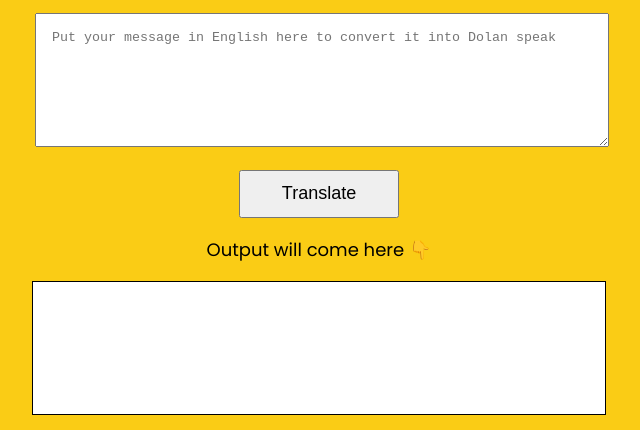
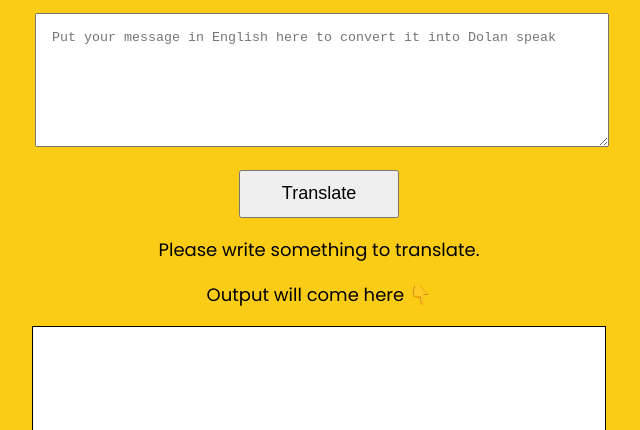
Before and after one commit to ashwinib935/dolan-duck-speak, a plain HTML site: page index.html in a window 1280 px wide. Both pictures are taken after a click on the button "Translate". Shown: the part 118-548 px from the top of the page, without its empty margins (321-961 px from the left). Drawn offline with Linux system fonts and the light colour scheme; no server answers.

Commit message:
fix : empty value

```diff
--- a/app.js
+++ b/app.js
@@ -1,6 +1,7 @@
 var txt_input = document.querySelector("#txt-input");
 var btn_translate = document.querySelector("#btn-translate");
 var outputDiv = document.querySelector("#output");
+var message = document.querySelector("#message");
 
 var serverURL = "https://api.funtranslations.com/translate/dolan.json";
 
@@ -19,12 +20,16 @@ function errorHandler(error) {
 
 
 function clickEventHandler() {
-    console.log("Clicked");
     var input_text = txt_input.value;
-    fetch(getTranslatedURL(input_text))
-        .then(response => response.json())
-        .then(json => {
-            outputDiv.innerText = json.contents.translated;
-        }).catch(errorHandler);
-
+    if (input_text) {
+        message.style.display = "none";
+        fetch(getTranslatedURL(input_text))
+            .then(response => response.json())
+            .then(json => {
+                outputDiv.innerText = json.contents.translated;
+            }).catch(errorHandler);
+    } else {
+        message.style.display = "block";
+        message.innerText = "Please write something to translate."
+    }
 }
--- a/index.html
+++ b/index.html
@@ -21,6 +21,7 @@
         <textarea id="txt-input"
             placeholder="Put your message in English here to convert it into Dolan speak"></textarea>
         <button id="btn-translate">Translate</button>
+        <p id="message"></p>
         <div class="div-translated">
             <p>Output will come here 👇</p>
             <div id="output">
--- a/styles.css
+++ b/styles.css
@@ -48,6 +48,10 @@ body {
     padding: 1rem;
 }
 
+#message {
+    font-size: large;
+}
+
 .div-translated p {
     font-size: large;
 
```
